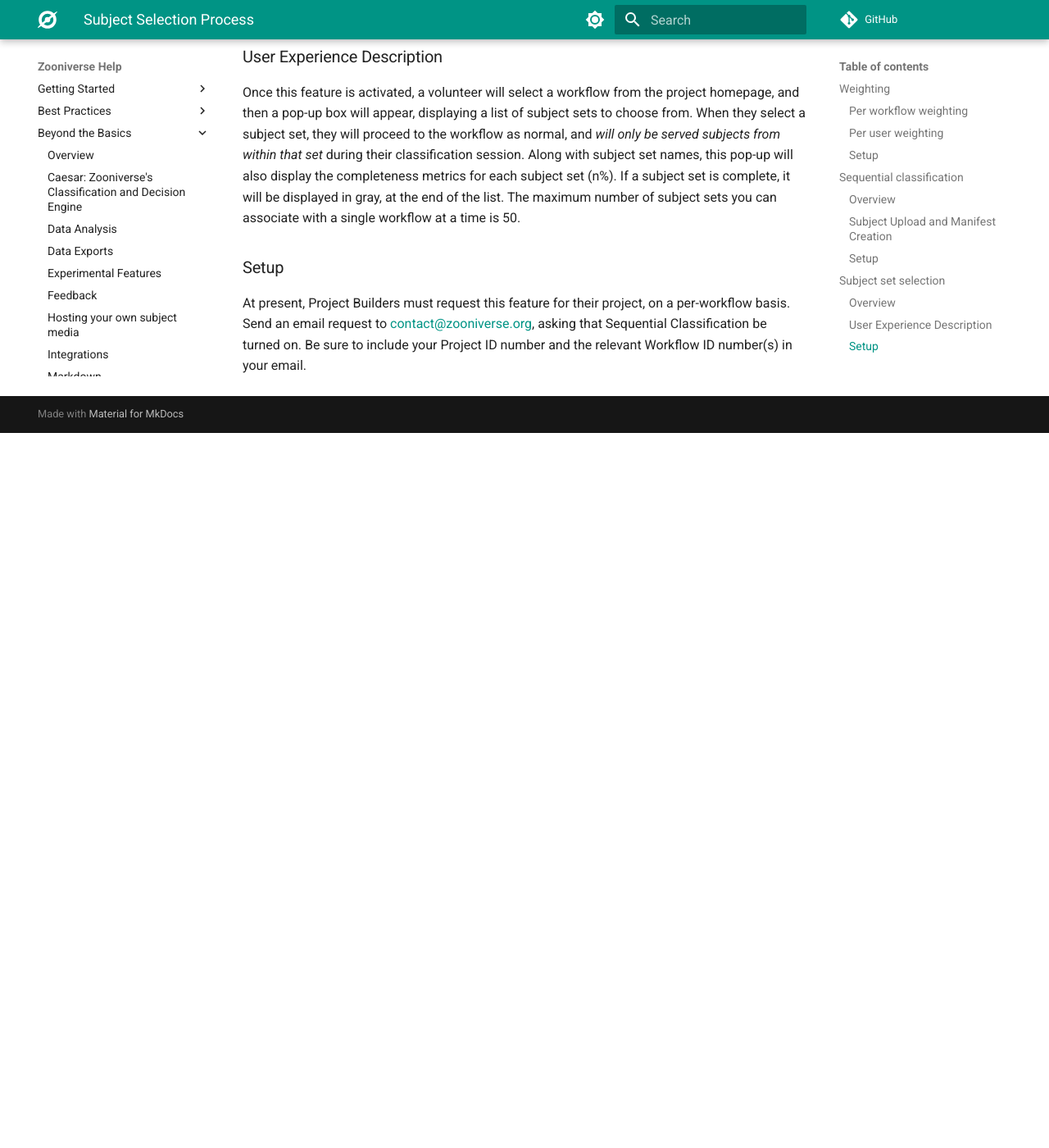
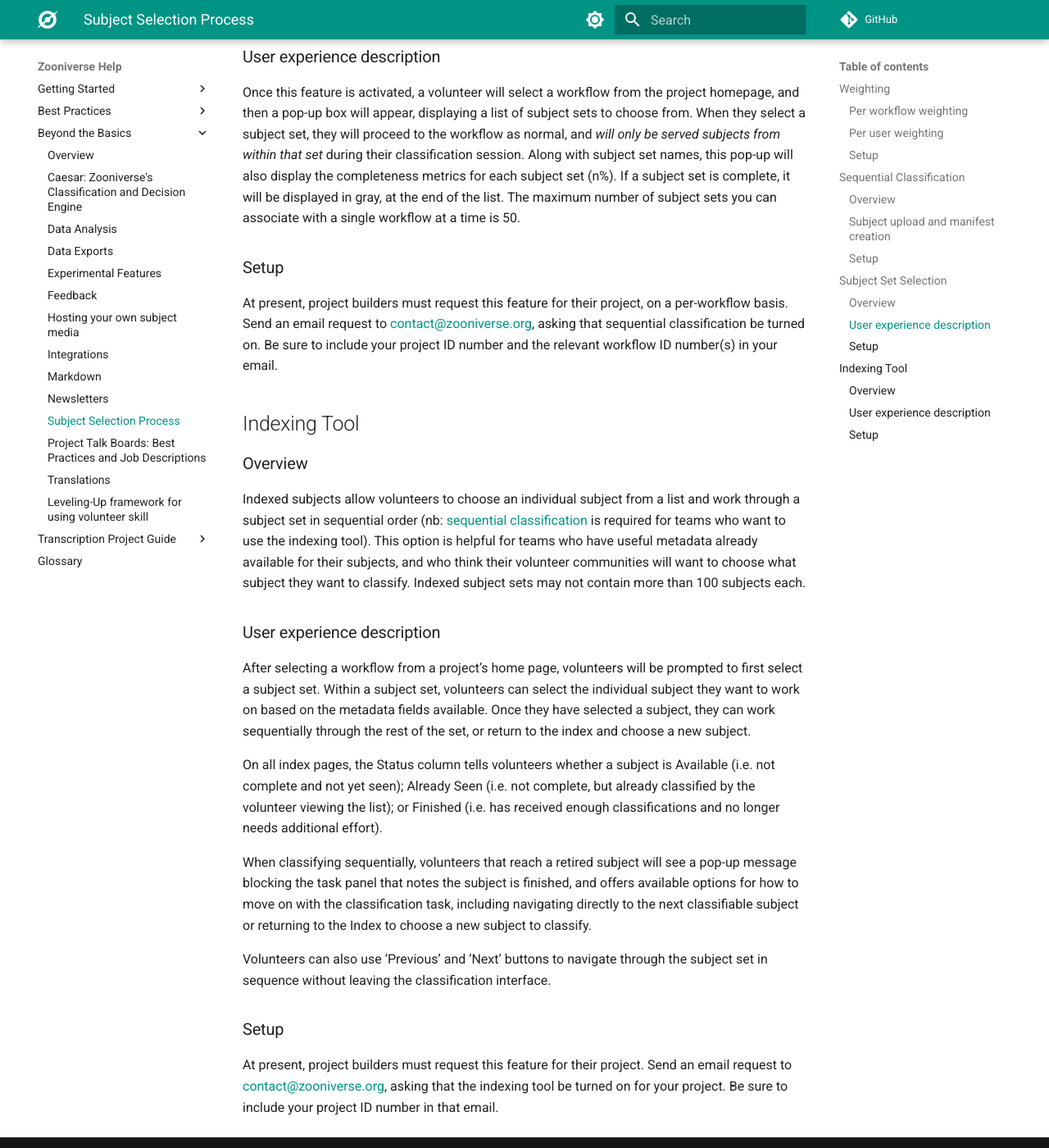
Before and after one commit to zooniverse/help, an MkDocs documentation site: the page built from docs/next-steps/subject-selection.md, in a window 1280 px wide and 1400 px high, scrolled down 1996 px. Shown: the whole window at 82% size. Built offline with MkDocs 1.6.1 and Material for MkDocs 9.7.7, drawn with Linux system fonts in a browser that asks for light colours; comment, search, counter and statistics services are not loaded; before the commit the page ends 2524 px from its top, so only the background shows below that; some of the changed text lies outside the part shown.

Commit message:
Update subject-selection.md
Add Indexing Tool information to subject selection process page

```diff
--- a/docs/next-steps/subject-selection.md
+++ b/docs/next-steps/subject-selection.md
@@ -1,6 +1,6 @@
 # Subject Selection Process
 
-When you first set up a project, the process for selecting which subjects get shown to volunteers is very simple: it randomly selects an (unretired, unseen) subject from the linked subject sets for that workflow.
+When you first set up a project, the process for selecting which subjects get shown to volunteers is very simple: it randomly selects an (unretired, unseen) Subject from the linked Subject sets for that workflow.
 
 ## Weighting
 ### Per workflow weighting
@@ -19,22 +19,38 @@
 If you’d like to make use of weighting on one of your projects, please let us know at [contact@zooniverse.org](mailto:contact@zooniverse.org) and we’ll be happy to set it up for you. Be sure to include your project ID number in your email.
 
 
-## Sequential classification
+## Sequential Classification
 ### Overview
 This feature will present subjects to project volunteers in a specific order. This is set on a per-workflow basis, and is established using your [subject manifest](https://help.zooniverse.org/getting-started/example/#details-subject-sets-and-manifest-details-aka-what-is-a-manifest).
 
-### Subject Upload and Manifest Creation
-To support Sequential Classification, you must upload your project data with a Manifest that includes a ‘Priority’ column. The contents of this column must be integers. You must include separate Manifests for each Subject Set that you upload to your project. Each Subject Set’s ‘Priority’ column should begin with 1. Click [here](https://docs.google.com/spreadsheets/d/1xgoCCw29i0XlnpYyXiVQIiPTpsw5wCaXQSKfskPX3QA/edit?gid=0#gid=0) to view an example manifest with a 'Priority' column.
+### Subject upload and manifest creation
+To support sequential classification, you must upload your project data with a manifest that includes a ‘Priority’ column. The contents of this column must be integers. You must include separate manifests for each subject set that you upload to your project. Each subject set’s ‘Priority’ column should begin with 1. Click [here](https://docs.google.com/spreadsheets/d/1xgoCCw29i0XlnpYyXiVQIiPTpsw5wCaXQSKfskPX3QA/edit?gid=0#gid=0) to view an example manifest with a 'Priority' column.
 
 ### Setup
-At present, Project Builders must request this feature for their project, on a per-workflow basis. Send an email request to [contact@zooniverse.org](mailto:contact@zooniverse.org), asking that Sequential Classification be turned on. Be sure to include your Project ID number and the relevant Workflow ID number(s) in your email.
+At present, project builders must request this feature for their project, on a per-workflow basis. Send an email request to [contact@zooniverse.org](mailto:contact@zooniverse.org), asking that sequential classification be turned on. Be sure to include your project ID number and the relevant workflow ID number(s) in your email.
 
-## Subject set selection
+## Subject Set Selection
 ### Overview
 This feature allows volunteers to choose what subject set they want to work on within a given workflow.
 
-### User Experience Description
+### User experience description
 Once this feature is activated, a volunteer will select a workflow from the project homepage, and then a pop-up box will appear, displaying a list of subject sets to choose from. When they select a subject set, they will proceed to the workflow as normal, and *will only be served subjects from within that set* during their classification session. Along with subject set names, this pop-up will also display the completeness metrics for each subject set (n%). If a subject set is complete, it will be displayed in gray, at the end of the list. The maximum number of subject sets you can associate with a single workflow at a time is 50.
 
 ### Setup
-At present, Project Builders must request this feature for their project, on a per-workflow basis. Send an email request to [contact@zooniverse.org](mailto:contact@zooniverse.org), asking that Sequential Classification be turned on. Be sure to include your Project ID number and the relevant Workflow ID number(s) in your email.
+At present, project builders must request this feature for their project, on a per-workflow basis. Send an email request to [contact@zooniverse.org](mailto:contact@zooniverse.org), asking that sequential classification be turned on. Be sure to include your project ID number and the relevant workflow ID number(s) in your email.
+
+## Indexing Tool
+### Overview
+Indexed subjects allow volunteers to choose an individual subject from a list and work through a subject set in sequential order (nb: [sequential classification](https://help.zooniverse.org/next-steps/subject-selection/#sequential-classification) is required for teams who want to use the indexing tool). This option is helpful for teams who have useful metadata already available for their subjects, and who think their volunteer communities will want to choose what subject they want to classify. Indexed subject sets may not contain more than 100 subjects each.
+
+### User experience description
+After selecting a workflow from a project’s home page, volunteers will be prompted to first select a subject set. Within a subject set, volunteers can select the individual subject they want to work on based on the metadata fields available. Once they have selected a subject, they can work sequentially through the rest of the set, or return to the index and choose a new subject.
+
+On all index pages, the Status column tells volunteers whether a subject is Available (i.e. not complete and not yet seen); Already Seen (i.e. not complete, but already classified by the volunteer viewing the list); or Finished (i.e. has received enough classifications and no longer needs additional effort).
+
+When classifying sequentially, volunteers that reach a retired subject will see a pop-up message blocking the task panel that notes the subject is finished, and offers available options for how to move on with the classification task, including navigating directly to the next classifiable subject or returning to the Index to choose a new subject to classify.
+
+Volunteers can also use ‘Previous’ and ‘Next’ buttons to navigate through the subject set in sequence without leaving the classification interface.
+
+### Setup
+At present, project builders must request this feature for their project. Send an email request to [contact@zooniverse.org](mailto:contact@zooniverse.org), asking that the indexing tool be turned on for your project. Be sure to include your project ID number in that email.
```
